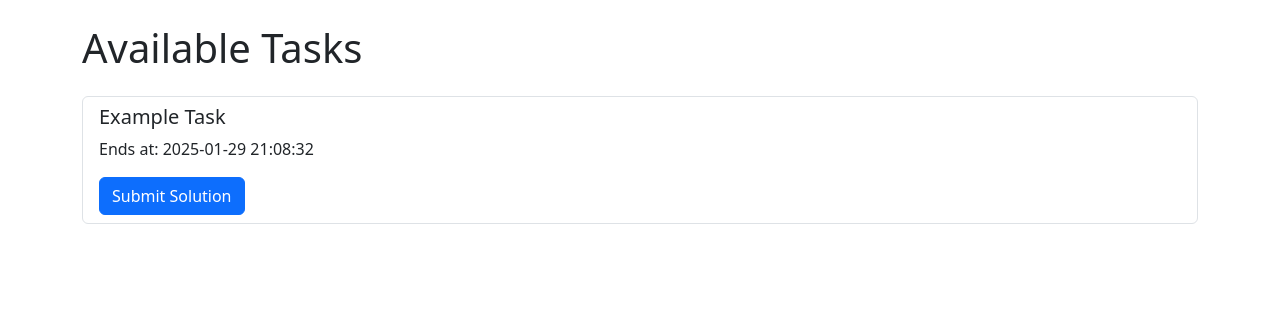
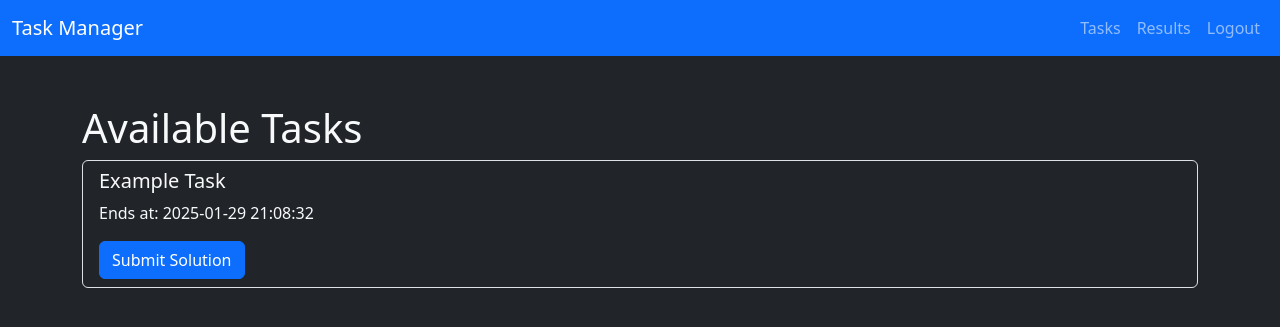
Before and after one commit to Winux-Arch/online-cpp, a Flask app: page / in a window 1280 px wide. Shown: the top 327 px of the page. Run offline with Flask 3, Linux system fonts and the light colour scheme; the visitor is signed in with stand-in values (Sample User, id 1); data comes from the database, SQL or seed files in the repository.

Commit message:
modularer html aufbau

```diff
--- /dev/null
+++ b/templates/base.html
@@ -0,0 +1,36 @@
+<!DOCTYPE html>
+<html lang="en">
+<head>
+    <meta charset="UTF-8">
+    <meta name="viewport" content="width=device-width, initial-scale=1.0">
+    <title>{% block title %}Page{% endblock %}</title>
+    <link href="https://cdn.jsdelivr.net/npm/bootstrap@5.3.0/dist/css/bootstrap.min.css" rel="stylesheet">
+</head>
+<body class="bg-dark text-light">
+<nav class="navbar navbar-expand-lg navbar-dark bg-primary">
+    <div class="container-fluid">
+        <a class="navbar-brand" href="{{ url_for('index') }}">Task Manager</a>
+        <button class="navbar-toggler" type="button" data-bs-toggle="collapse" data-bs-target="#navbarNav">
+            <span class="navbar-toggler-icon"></span>
+        </button>
+        <div class="collapse navbar-collapse" id="navbarNav">
+            <ul class="navbar-nav ms-auto">
+                <li class="nav-item">
+                    <a class="nav-link" href="{{ url_for('index') }}">Tasks</a>
+                </li>
+                <li class="nav-item">
+                    <a class="nav-link" href="{{ url_for('results') }}">Results</a>
+                </li>
+                <li class="nav-item">
+                    <a class="nav-link" href="{{ url_for('logout') }}">Logout</a>
+                </li>
+            </ul>
+        </div>
+    </div>
+</nav>
+<div class="container my-5">
+    {% block content %}{% endblock %}
+</div>
+<script src="https://cdn.jsdelivr.net/npm/bootstrap@5.3.0/dist/js/bootstrap.bundle.min.js"></script>
+</body>
+</html>
--- a/templates/index.html
+++ b/templates/index.html
@@ -1,22 +1,16 @@
-<!DOCTYPE html>
-<html lang="en">
-<head>
-    <meta charset="UTF-8">
-    <title>Tasks</title>
-    <link href="https://cdn.jsdelivr.net/npm/bootstrap@5.3.0/dist/css/bootstrap.min.css" rel="stylesheet">
-</head>
-<body>
-<div class="container">
-    <h1 class="my-4">Available Tasks</h1>
+{% extends "base.html" %}
+
+{% block title %}Tasks{% endblock %}
+
+{% block content %}
+<h1>Available Tasks</h1>
 <ul class="list-group">
     {% for task in tasks %}
-        <li class="list-group-item">
+    <li class="list-group-item bg-dark text-light">
         <h5>{{ task[1] }}</h5>
         <p>Ends at: {{ task[2] }}</p>
         <a href="{{ url_for('upload', task_id=task[0]) }}" class="btn btn-primary">Submit Solution</a>
     </li>
     {% endfor %}
 </ul>
-</div>
-</body>
-</html>
+{% endblock %}
```
Also changed, not shown: templates/login.html (+6 -5 lines), templates/results.html (+8 -14 lines), templates/upload.html (+7 -13 lines). Lines whose indentation alone changed are shown as unchanged.
